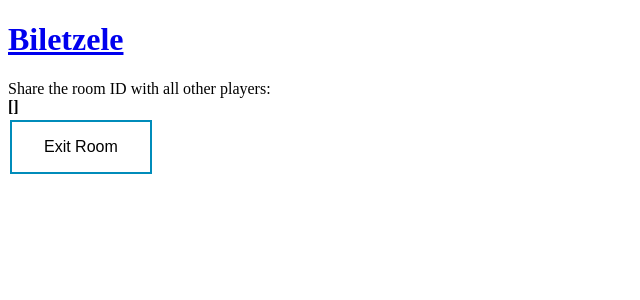
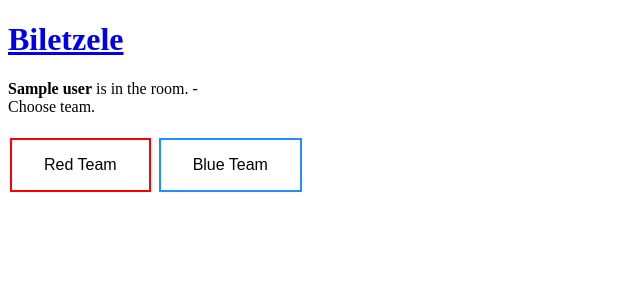
Before and after one commit to mi-rac/Biletzele, a Flask app: template app/templates/game.html in a window 1280 px wide. Shown: the top 300 px of the page, without its empty margins (0-640 px from the left). Run offline with Flask 2, Linux system fonts and the light colour scheme; the template is opened without the code that fills it: most values are stand-ins (such as "Sample title", 1, 10 or a date in 2020); some libraries are stand-ins or nearby versions.

Commit message:
started team choosing page

```diff
--- a/app/static/style.css
+++ b/app/static/style.css
@@ -11,24 +11,35 @@
   cursor: pointer;
 }
 
-.button1 {
+.button_green {
   background-color: white;
   color: black;
-  border: 2px solid #4CAF50;
+  border: 2px solid forestgreen;
 }
 
-.button1:hover {
-  background-color: #4CAF50;
+.button_green:hover {
+  background-color: forestgreen;
   color: white;
 }
 
-.button2 {
+.button_blue {
   background-color: white;
   color: black;
-  border: 2px solid #008CBA;
+  border: 2px solid dodgerblue;
 }
 
-.button2:hover {
-  background-color: #008CBA;
+.button_blue:hover {
+  background-color: dodgerblue;
   color: white;
 }
+
+.button_red {
+  background-color: white;
+  color: black;
+  border: 2px solid red;
+}
+
+.button_red:hover {
+  background-color: red;
+  color: white;
+}
--- a/app/templates/game.html
+++ b/app/templates/game.html
@@ -1,18 +1,19 @@
 {% extends "index.html" %}
 
 {% block content %}
-<div>
-    <label>Share the room ID with all other players:</label><br>
-    <b>{{ room }}</b>
-</div>
-
 <div id='users'>
-
+    {% for user in users %}
+    <b>{{ user }}</b> is in the room. -
+        <div id="team">
+            Choose team.
+        </div><br>
+    {% endfor %}
 </div>
 
 <div>
-    <form action="/leave_room">
-        <input class="button button2" type="button" name="" value="Exit Room">
+    <form>
+        <button id="red" class="button button_red" type="button">Red Team</button>
+        <button id="red" class="button button_blue" type="button">Blue Team</button>
     </form>
 </div>
 
@@ -20,21 +21,5 @@
 <script>
     const socket = io.connect("http://127.0.0.1:5000");
 
-    socket.on('connect', function () {
-        socket.emit('join_room', {
-            username: "{{ username }}",
-            room: "{{ room }}",
-            users: "{{ users }}"
-        });
-    });
-
-    socket.on('update_user_list', function(data) {
-        if (data.room == "{{ room }}") {
-            const newNode = document.createElement('div');
-            newNode.innerHTML = `<b>${data.users}</b> has joined the room`;
-            document.getElementById('users').appendChild(newNode);
-        };
-    });
-
 </script>
 {% endblock %}
--- a/app/templates/home.html
+++ b/app/templates/home.html
@@ -7,7 +7,7 @@
 
 <form action="/new_lobby" method="POST">
     <input name='username' type='hidden' value='{{ username }}'>
-    <button class="button button1" type="submit">Host Game</button><br>
+    <button class="button button_green" type="submit">Host Game</button><br>
 </form>
 
 <br><br>
@@ -17,7 +17,7 @@
     <input name='username' type='hidden' value='{{ username }}'>
     <input type="text" name="room" placeholder="Enter room code"><br>
     <br>
-    <button class="button button2" type="submit">Join Game</button>
+    <button class="button button_blue" type="submit">Join Game</button>
 </form>
 
 {% endblock %}
--- a/app/templates/index.html
+++ b/app/templates/index.html
@@ -11,7 +11,7 @@
       <form action="/home" method="POST">
           <input type="text" name="username" placeholder="Enter username"><br>
           <br>
-          <button class="button button2" type="submit">Next</button>
+          <button class="button button_green" type="submit">Next</button>
       </form>
       {% endblock %}
   </body>
```
Also changed, not shown: app/routes.py (+15 -4 lines), app/templates/lobby.html (+23 -1 lines).
